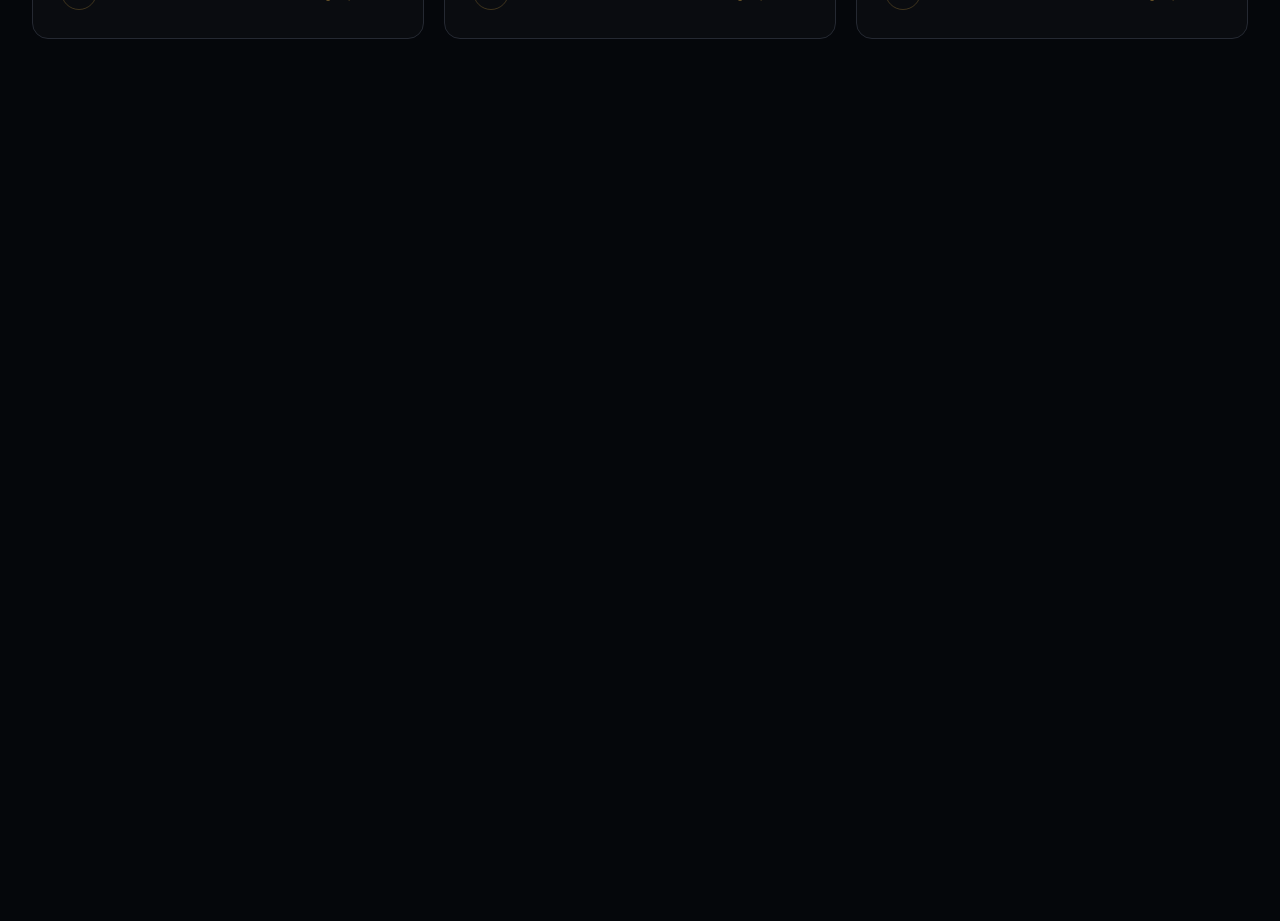
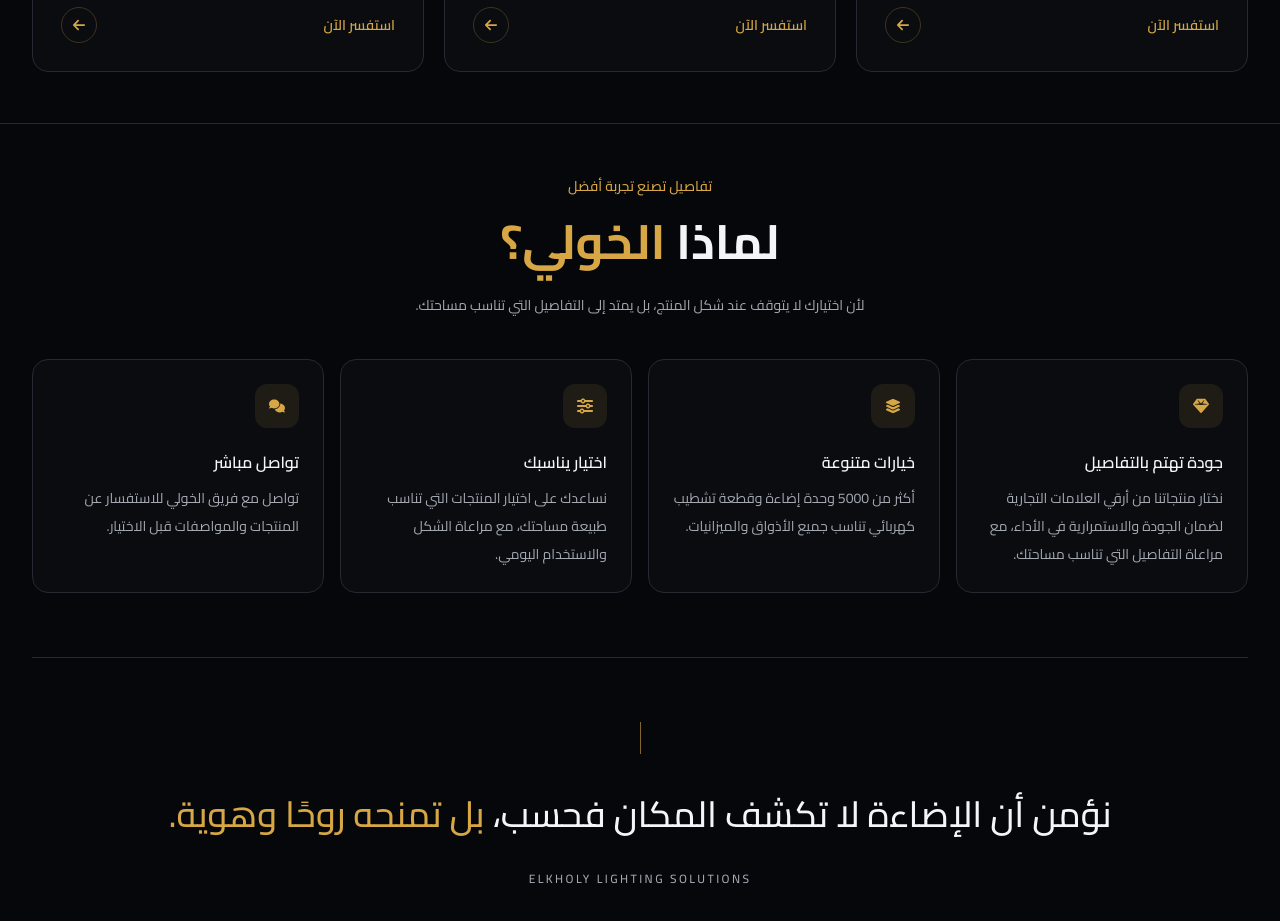
Before and after one commit to MohamedAbuelroos/elkholy-lighting-solutions, a Next.js app: page / in a window 1280 px wide. Shown: the part 4220-5141 px from the top of the page. Before the commit the page ends 4310 px from the top, so only its background shows below. Built offline with nearby package versions, Linux system fonts and the light colour scheme.

Commit message:
Add why Elkholy section and brand statement

```diff
--- a/app/(website)/page.tsx
+++ b/app/(website)/page.tsx
@@ -3,6 +3,8 @@
 import { FeaturedProducts } from "@/components/home/products/featured-products";
 import { PopularProducts } from "@/components/home/products/popular-products";
 import { SolutionsSection } from "@/components/home/solutions/solutions-section";
+import { WhyElkholy } from "@/components/home/why-elkholy/why-elkholy";
+
 export default function HomePage() {
   return (
     <>
@@ -11,6 +13,7 @@
       <FeaturedProducts />
       <PopularProducts />
       <SolutionsSection />
+      <WhyElkholy />
     </>
   );
 }
--- a/components/home/solutions/solutions-section.tsx
+++ b/components/home/solutions/solutions-section.tsx
@@ -58,7 +58,7 @@
 
             <h2
               id="solutions-title"
-              className="text-3xl font-semibold leading-[1.4] text-foreground sm:text-4xl"
+              className="text-4xl font-bold leading-[1.4] text-foreground sm:text-5xl"
             >
               حلول تناسب
               <span className="mt-1 block text-primary">تفاصيل مشروعك.</span>
--- /dev/null
+++ b/components/home/why-elkholy/why-elkholy.tsx
@@ -0,0 +1,108 @@
+import { FaGem, FaLayerGroup, FaSliders, FaComments } from "react-icons/fa6";
+
+const benefits = [
+  {
+    id: "quality",
+    icon: FaGem,
+    title: "جودة تهتم بالتفاصيل",
+    description:
+      "نختار منتجاتنا من أرقي العلامات التجارية لضمان الجودة والاستمرارية في الأداء، مع مراعاة التفاصيل التي تناسب مساحتك.",
+  },
+  {
+    id: "variety",
+    icon: FaLayerGroup,
+    title: "خيارات متنوعة",
+    description:
+      "أكثر من 5000 وحدة إضاءة وقطعة تشطيب كهربائي تناسب جميع الأذواق والميزانيات.",
+  },
+  {
+    id: "selection",
+    icon: FaSliders,
+    title: "اختيار يناسبك",
+    description: "نساعدك على اختيار المنتجات التي تناسب طبيعة مساحتك، مع مراعاة الشكل والاستخدام اليومي.",
+  },
+  {
+    id: "contact",
+    icon: FaComments,
+    title: "تواصل مباشر",
+    description:
+      "تواصل مع فريق الخولي للاستفسار عن المنتجات والمواصفات قبل الاختيار.",
+  },
+] as const;
+
+export function WhyElkholy() {
+  return (
+    <section
+      id="why-elkholy"
+      aria-labelledby="why-elkholy-title"
+      className="section-space border-t border-border bg-background"
+    >
+      <div className="site-container">
+        {/* Section heading */}
+        <div className="mx-auto mb-8 max-w-xl text-center sm:mb-10">
+          <p className="mb-3 text-xs font-medium text-primary sm:text-sm">
+            تفاصيل تصنع تجربة أفضل
+          </p>
+
+          <h2
+            id="why-elkholy-title"
+            className="text-4xl font-bold leading-[1.4] text-foreground sm:text-5xl"
+          >
+            لماذا <span className="text-primary">الخولي؟</span>
+          </h2>
+
+          <p className="mt-4 text-sm leading-7 text-muted">
+            لأن اختيارك لا يتوقف عند شكل المنتج، بل يمتد إلى التفاصيل التي تناسب
+            مساحتك.
+          </p>
+        </div>
+
+        {/* Four compact cards */}
+        <ul className="grid gap-4 sm:grid-cols-2 lg:grid-cols-4">
+          {benefits.map((benefit) => {
+            const Icon = benefit.icon;
+
+            return (
+              <li
+                key={benefit.id}
+                className="rounded-2xl border border-border bg-surface p-5 lg:p-6"
+              >
+                <span className="mb-5 flex size-11 items-center justify-center rounded-xl bg-primary/10 text-primary">
+                  <Icon aria-hidden="true" className="size-4" />
+                </span>
+
+                <h3 className="text-base font-semibold leading-7 text-foreground">
+                  {benefit.title}
+                </h3>
+
+                <p className="mt-2 text-sm leading-7 text-muted">
+                  {benefit.description}
+                </p>
+              </li>
+            );
+          })}
+        </ul>
+
+        {/* Brand statement */}
+        <div className="mt-12 border-t border-border pt-12 text-center sm:mt-16 sm:pt-16">
+          <span
+            aria-hidden="true"
+            className="mx-auto mb-7 block h-8 w-px bg-primary/60"
+          />
+
+          <p className="mx-auto max-w-5xl text-2xl font-medium leading-[1.8] text-foreground sm:text-3xl lg:text-4xl">
+            نؤمن أن الإضاءة لا تكشف المكان فحسب،
+            <span className="text-primary"> بل تمنحه روحًا وهوية.</span>
+          </p>
+
+          <p
+            dir="ltr"
+            className="mt-6 text-[10px] font-medium tracking-[0.2em] text-muted sm:text-xs"
+          >
+            ELKHOLY LIGHTING SOLUTIONS
+          </p>
+        </div>
+      </div>
+    </section>
+  );
+}
```
